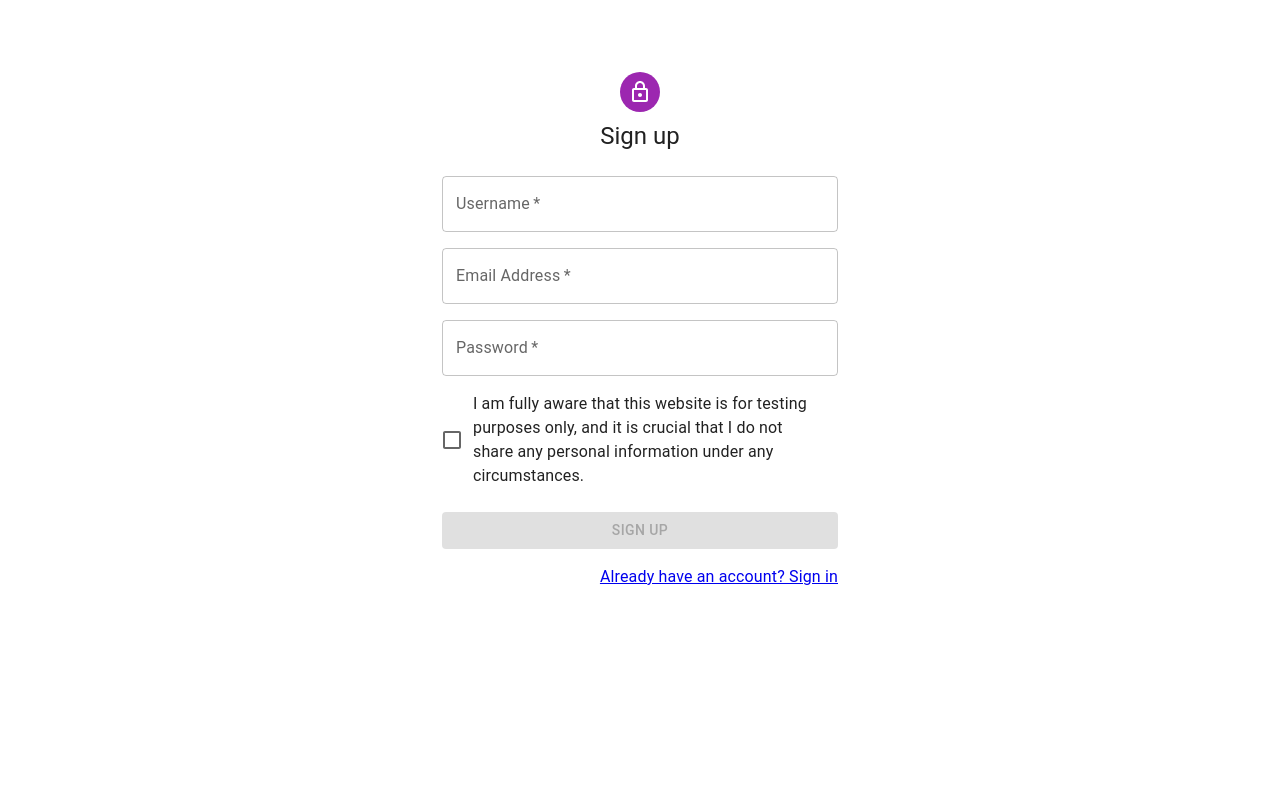
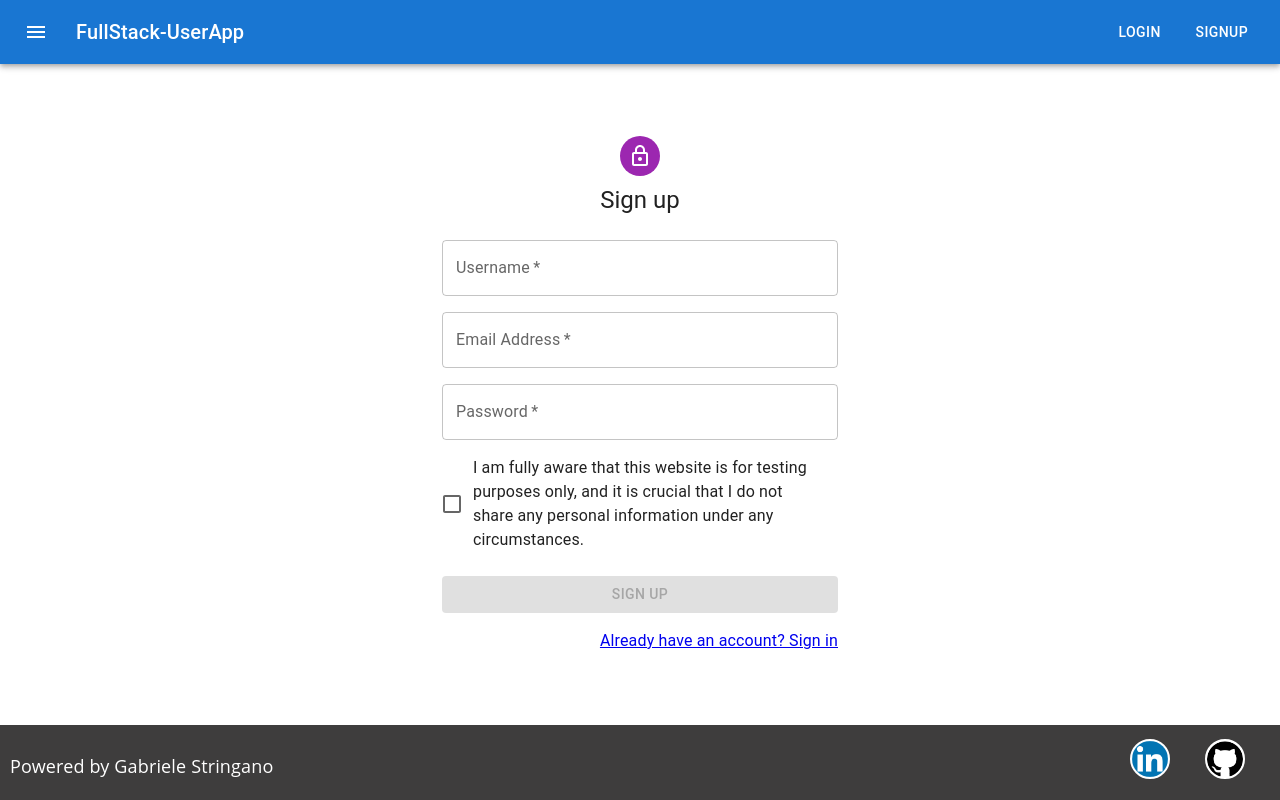
Before and after one commit to Gabriele-Stringano/fullStack-UserApp, a React (Create React App) app in the folder client/: page /signup in a window 1280 px wide. Built offline with nearby package versions, Linux system fonts and the light colour scheme; the HTML template or start-up script is replaced by a standard one.

Commit message:
Added Footer and AppBar

```diff
--- a/client/src/App.js
+++ b/client/src/App.js
@@ -6,23 +6,27 @@ import { BrowserRouter, Routes, Route } from 'react-router-dom';
 //import other components e styleDocumets
 import { SignupPage } from './components/signup/SignupPage';
 import { LoginPage } from './components/login/LoginPage';
+import ButtonAppBar from './components/layouts/ButtonAppBar';
+import { Footer } from './components/layouts/Footer';
 
 function App() {
   return (
     <BrowserRouter>
       <div className="App">
+        <ButtonAppBar />
         <Routes className={'page'}>
           <Route exact path='/' element={
             <div>HOME</div>
           } />
 
           <Route exact path='/login' element={
-            <LoginPage/>
+            <LoginPage />
           } />
           <Route exact path='/signup' element={
-            <SignupPage/>
+            <SignupPage />
           } />
         </Routes>
+        <Footer />
       </div>
     </BrowserRouter>
   );
--- /dev/null
+++ b/client/src/components/layouts/ButtonAppBar.js
@@ -0,0 +1,77 @@
+import * as React from 'react';
+import AppBar from '@mui/material/AppBar';
+import Box from '@mui/material/Box';
+import Button from '@mui/material/Button';
+import Toolbar from '@mui/material/Toolbar';
+import Typography from '@mui/material/Typography';
+import Menu from '@mui/material/Menu';
+import MenuItem from '@mui/material/MenuItem';
+import MenuIcon from '@mui/icons-material/Menu';
+import { Link } from 'react-router-dom';
+import { IconButton } from '@mui/material';
+
+export default function ButtonAppBar() {
+
+  const [anchorEl, setAnchorEl] = React.useState(null);
+  const open = Boolean(anchorEl);
+  const handleClick = (event) => {
+    setAnchorEl(event.currentTarget);
+  };
+  const handleClose = () => {
+    setAnchorEl(null);
+  };
+
+  return (
+    <Box sx={{ flexGrow: 1 }}>
+      <AppBar position="static">
+        <Toolbar>
+          <IconButton
+            size="large"
+            edge="start"
+            color="inherit"
+            id="basic-button"
+            aria-controls={open ? 'basic-menu' : undefined}
+            aria-haspopup="true"
+            aria-expanded={open ? 'true' : undefined}
+            onClick={handleClick}
+            sx={{ mr: 2 }}
+          >
+            <MenuIcon />
+          </IconButton>
+          <Menu
+            id="basic-menu"
+            anchorEl={anchorEl}
+            open={open}
+            onClose={handleClose}
+            MenuListProps={{
+              'aria-labelledby': 'basic-button',
+            }}
+          >
+            <MenuItem onClick={handleClose}>Profile</MenuItem>
+            <MenuItem onClick={handleClose}>My account</MenuItem>
+            <MenuItem onClick={handleClose}>Logout</MenuItem>
+          </Menu>
+          <Typography variant="h6" component="div" sx={{ flexGrow: 1 }}
+          >
+            <Link to='/' style={{ textDecoration: 'none', color: 'inherit' }}>
+              FullStack-UserApp
+            </Link>
+          </Typography>
+          <Button color="inherit"
+            component={Link}
+            to={'/login'}
+            sx={{ mr: 2 }}
+          >
+            Login
+          </Button>
+          <Button color="inherit"
+            component={Link}
+            to={'/signup'}
+          >
+            SignUp
+          </Button>
+        </Toolbar>
+      </AppBar>
+    </Box>
+  );
+}
--- /dev/null
+++ b/client/src/components/layouts/Footer.js
@@ -0,0 +1,22 @@
+import React from 'react';
+import FooterCSS from '../modules/Footer.module.css';
+import linkedin from '../../images/linkedin-logo.png'
+import github from '../../images/github-logo.png'
+
+export function Footer () {
+  return (
+    <footer className= {FooterCSS.footer}>
+      <div className= {FooterCSS.leftSide}>
+        <p>Powered by Gabriele Stringano</p>
+      </div>
+      <div className= {FooterCSS.rightSide}>
+        <a href="https://www.linkedin.com/in/gabriele-stringano/" target="_blank" rel="noopener noreferrer">
+          <img src={linkedin} alt="LinkedIn logo" />
+        </a>
+        <a href="https://github.com/Gabriele-Stringano/react_vegetarian_recipe" target="_blank" rel="noopener noreferrer">
+          <img src={github} alt="GitHub logo" />
+        </a>
+      </div>
+    </footer>
+  );
+};
--- /dev/null
+++ b/client/src/components/modules/Footer.module.css
@@ -0,0 +1,50 @@
+footer {
+    position: fixed;
+    bottom: 0;
+    left: 0;
+    right: 0;
+    display: flex;
+    justify-content: space-between;
+    align-items: center;
+    padding: 10px;
+    background-color: #3e3d3d;
+    color: #fff;
+  }
+
+
+  .leftSide p {
+    margin-bottom: 10px;
+    font-family: 'Open Sans', sans-serif;
+    font-size: 18px;
+  }
+
+  .rightSide img {
+    width: 40px;
+    margin-right: 25px;
+    margin-left: 10px;
+    border-radius: 100%;
+    border: solid 2px white;
+    background-color: #fff;
+  }
+
+  .rightSide img:hover {
+    border: solid 2px rgb(119, 20, 212);
+    background-color: rgb(155, 80, 225);
+  }
+
+  @media (max-width: 600px) {
+    footer {
+      flex-direction: column;
+      align-items: center;
+      text-align: center;
+    }
+
+    .right-side {
+      margin-top: 10px;
+    }
+    .rightSide img {
+        margin-right: 15px;
+        margin-left: 5px;
+    }
+
+  }
```
Also changed, not shown: client/src/images/github-logo.png (added), client/src/images/linkedin-logo.png (added).
